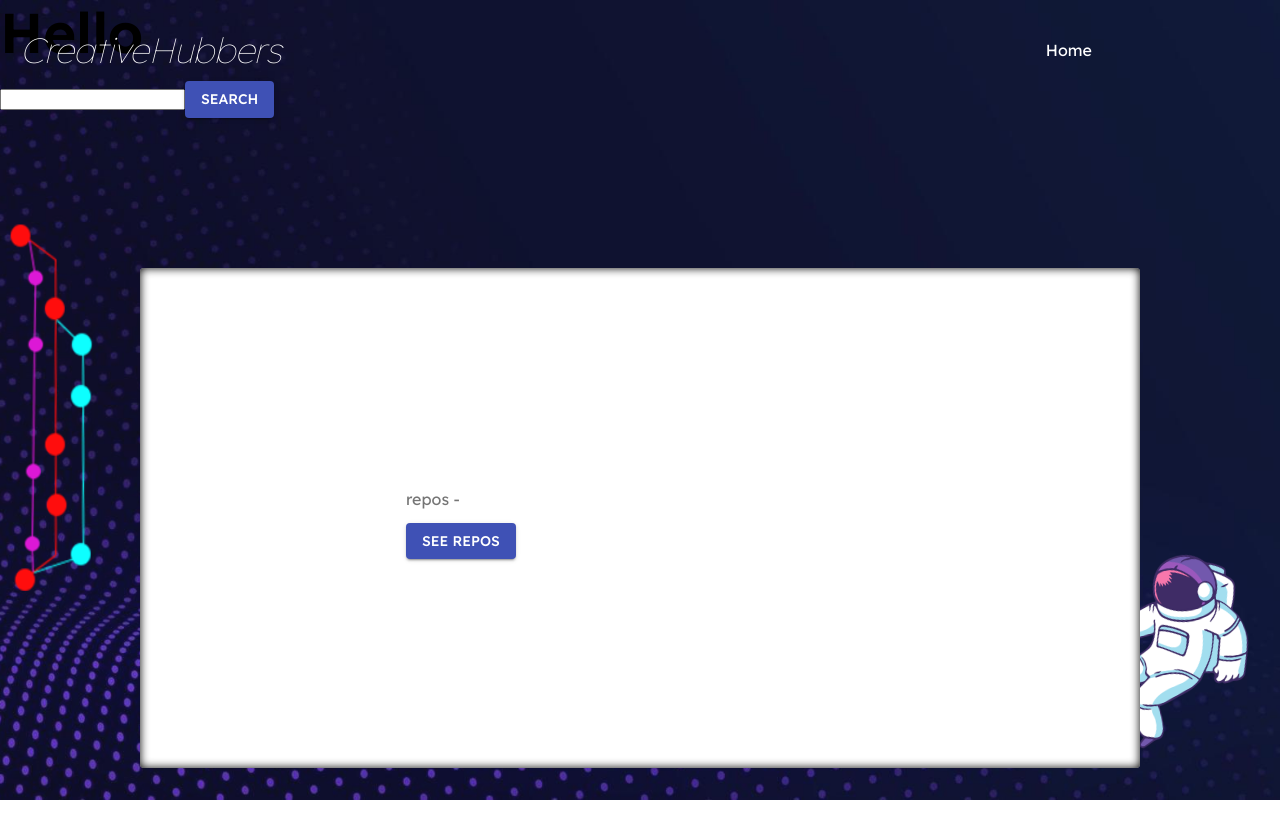
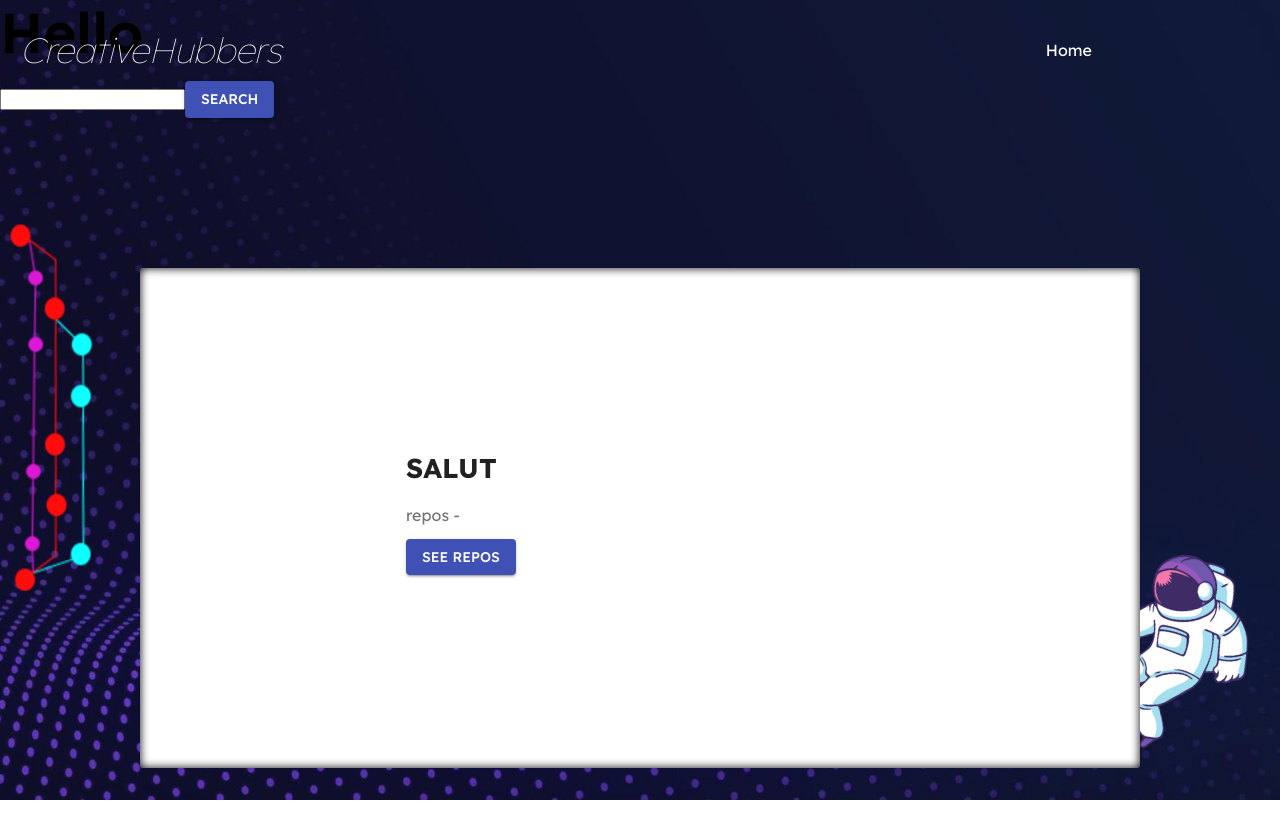
Before and after one commit to DianaCaraian/CreativeHubbers, a Next.js app in the folder creative-hubbers/: page /testRedux in a window 1280 px wide. Shown: the top 838 px of the page. Built offline with nearby package versions, Linux system fonts and the light colour scheme.

Commit message:
un commit care nu merita locul 1

```diff
--- a/creative-hubbers/Components/TestStore.js
+++ b/creative-hubbers/Components/TestStore.js
@@ -55,7 +55,7 @@ const TestStore = () => {
       <div className={classes.details}>
         <CardContent className={classes.content}>
           <Typography component="h2" variant="h2">
-            {users.login}
+            {users.login}SALUT
           </Typography>
           <Typography variant="subtitle1" color="textSecondary">
             {users.public_repos} repos - {users.location}
```
